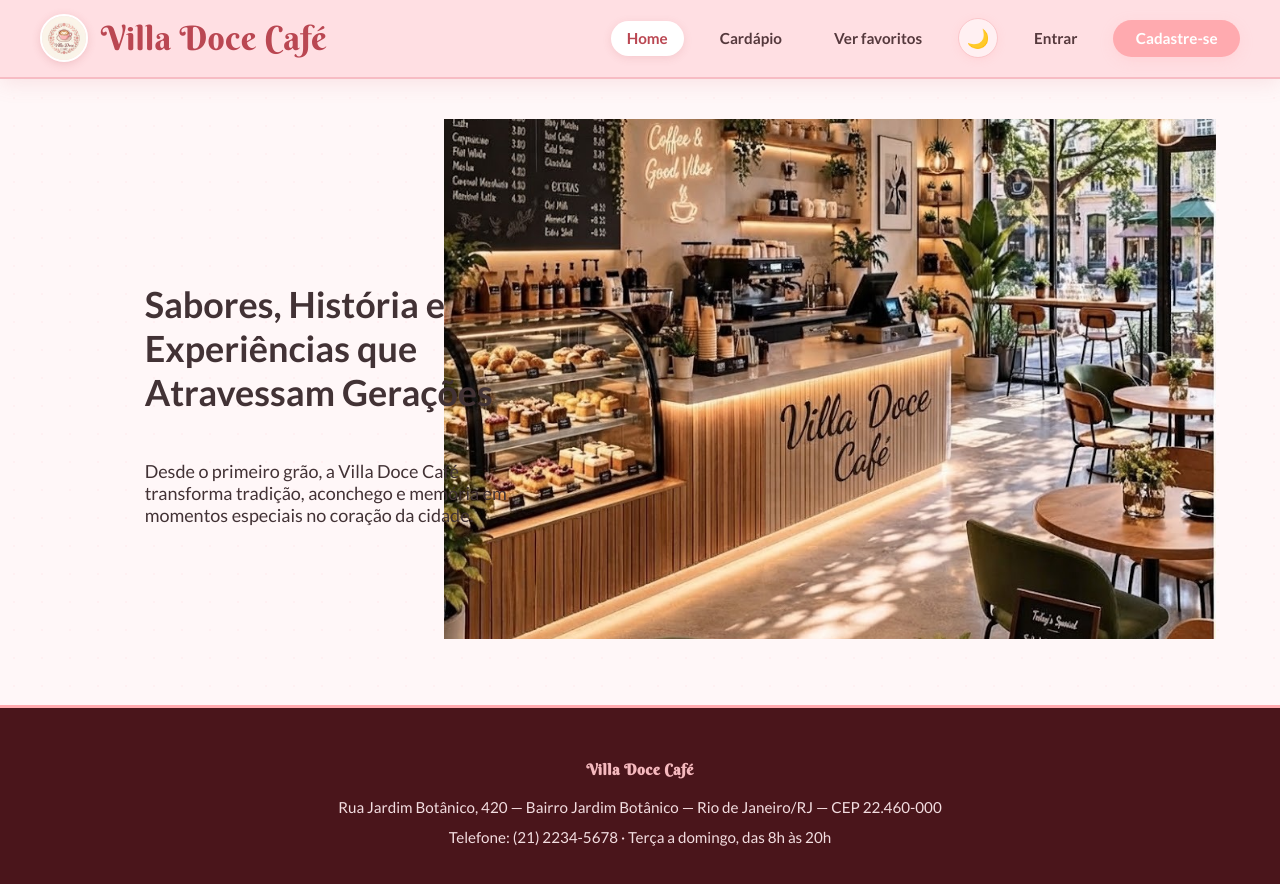
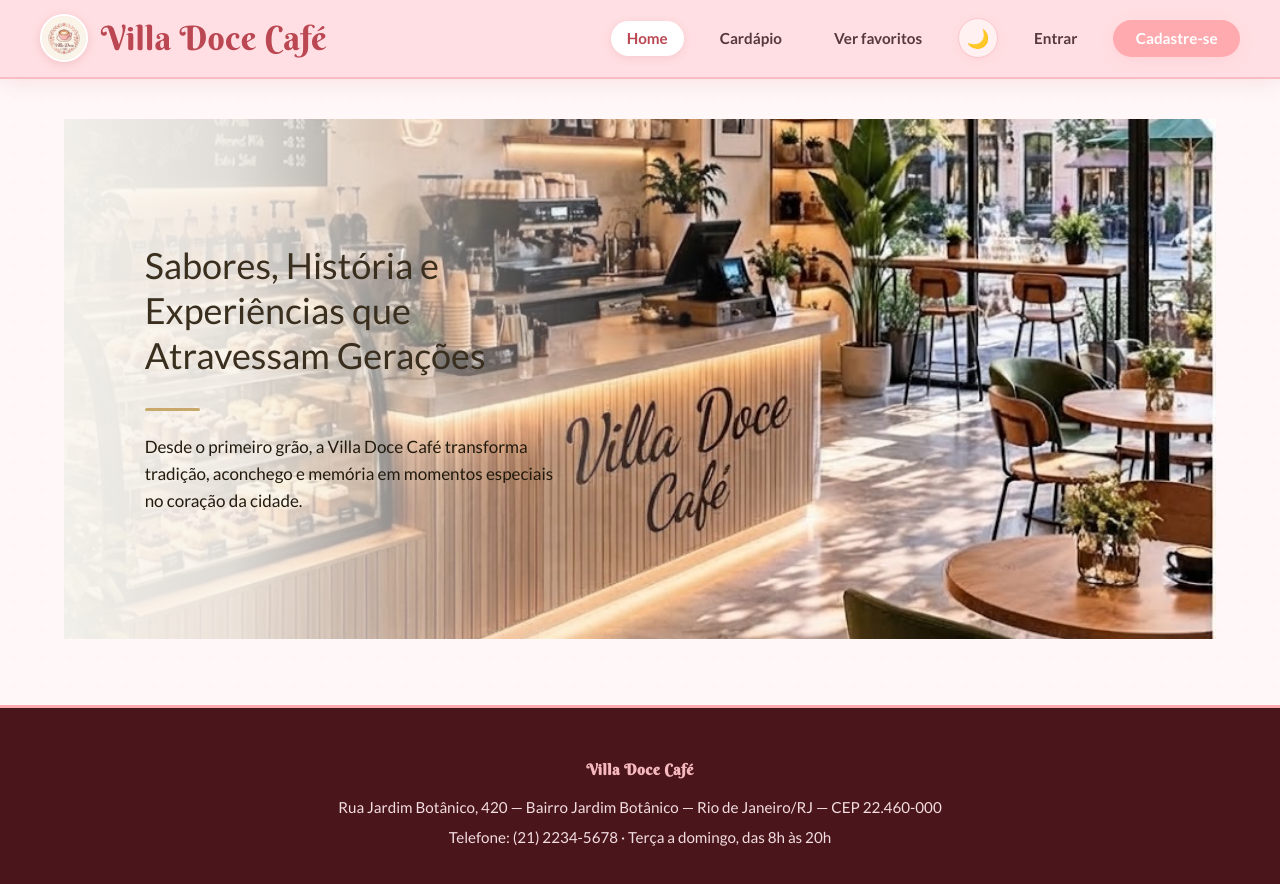
Before and after one commit to bruno-olv/villadocecafe, a React (Vite) app: page / in a window 1280 px wide. Shown: the top 884 px of the page. Built offline with nearby package versions, Linux system fonts and the light colour scheme; a web font is replaced by a local one.

Commit message:
Andamento do home

```diff
--- a/src/Pages/Home.css
+++ b/src/Pages/Home.css
@@ -11,14 +11,12 @@
     width: 100%;
     height: 520px;
     overflow: hidden;
-    background-color: var(--bg);
 }
-
 .hero-imagem {
     position: absolute;
     top: 0;
-    right: 0;
-    width: 67%;
+    left: 0;
+    width: 100%;
     height: 100%;
     z-index: 1;
 }
@@ -28,58 +26,58 @@
     object-fit: cover;
     object-position: center;
 }
-
-.hero-imagem::before {
+/* Gradiente claro que cria a “parte em branco” */
+.hero-imagem::after {
     content: "";
     position: absolute;
-    left: -1px;
     top: 0;
-    width: 30%;
+    left: 0;
+    width: 58%;
     height: 100%;
-    z-index: 2;
     background: linear-gradient(
         to right,
-        var(--bg) 0%,
-        color-mix(in srgb, var(--bg) 85%, transparent) 25%,
-        color-mix(in srgb, var(--bg) 40%, transparent) 60%,
+        rgba(250, 248, 243, 0.96) 0%,
+        rgba(250, 248, 243, 0.88) 25%,
+        rgba(250, 248, 243, 0.65) 45%,
+        rgba(250, 248, 243, 0.35) 65%,
+        rgba(250, 248, 243, 0.12) 82%,
         transparent 100%
     );
+    z-index: 2;
 }
 .hero-texto {
     position: relative;
     z-index: 3;
-    width: 47%;
+    width: 48%;
     height: 100%;
     box-sizing: border-box;
     display: flex;
     flex-direction: column;
     justify-content: center;
     padding-left: 7%;
-    padding-right: 5%;
-    background-color: var(--bg);
-}
-
-/* ÁREA DE INTRODUÇÃO (Home) */
-.introducao-texto {
-    text-align: center;
-    padding: 40px 0;
+    padding-right: 4%;
+    /* sem background-color aqui */
 }
 h1.text1 {
-    margin-top: 50px;
+    margin-top: 0;
     font-size: 36px;
-    color: var(--text-h);
+    color: #3a2f1e;           /* cor escura para contraste com o fundo claro */
     margin-bottom: 12px;
+    line-height: 1.25;
+    font-weight: 500;
 }
 p.paragrafo1 {
-    margin-top: 0px;
-    color: var(--text);
-    font-size: 18px;
+    margin-top: 0;
+    color: #221a0d;
+    font-size: 17px;
+    line-height: 1.6;
+    max-width: 420px;
 }
 .barrinha {
-    width: 60px;
-    height: 4px;
-    background-color: var(--accent);
-    margin: 15px auto;
+    width: 55px;
+    height: 3px;
+    background-color: #c9a86c; /* dourado suave como na referência */
+    margin: 18px 0 22px 0;     /* alinhado à esquerda */
     border-radius: 2px;
 }
 /* SEÇÕES DOS PRODUTOS (Home) */
--- a/src/Pages/Home.jsx
+++ b/src/Pages/Home.jsx
@@ -1,4 +1,3 @@
-
 import './Home.css';
 import Cafeteria3 from '../assets/images/Cafeteria3.jpeg';
 
```
